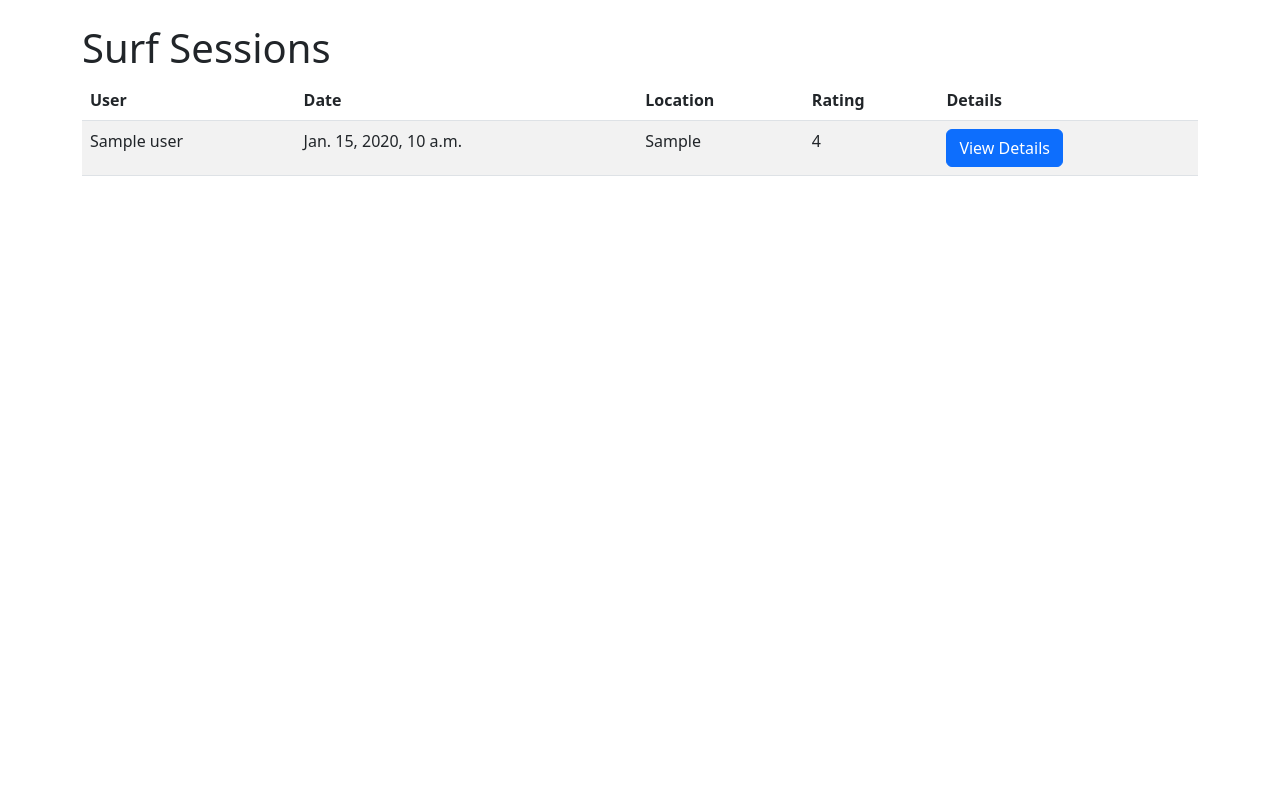
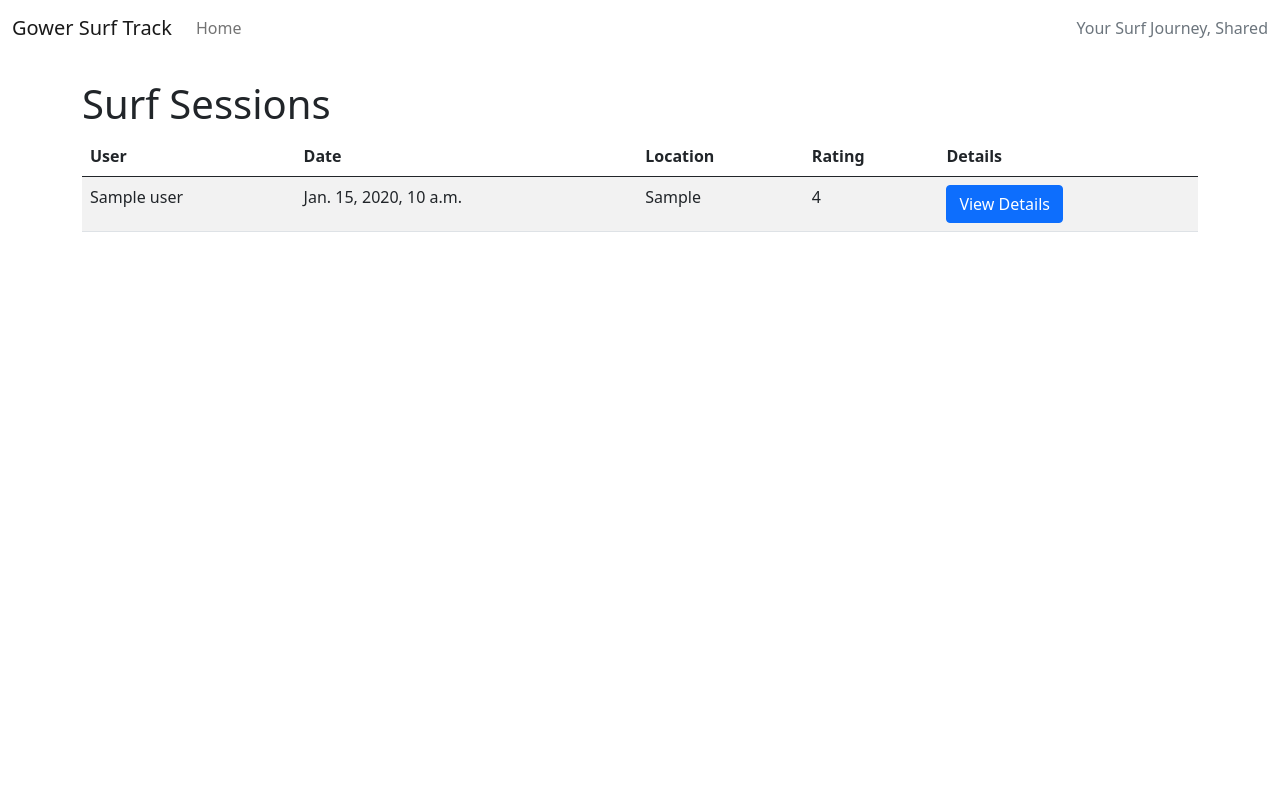
Before and after one commit to elerihulme/surf-track, a Django app: template surf_sessions/templates/surf_sessions/session_list.html in a window 1280 px wide. Run offline with Django 5.2, Linux system fonts and the light colour scheme; the template is opened without the code that fills it: most values are stand-ins (such as "Sample title", 1, 10 or a date in 2020).

Commit message:
create base template

```diff
--- a/surf_sessions/admin.py
+++ b/surf_sessions/admin.py
@@ -6,7 +6,7 @@
 @admin.register(Session)
 class SessionAdmin(SummernoteModelAdmin):
 
-    list_display = ('user', 'date', 'get_location_display')
+    list_display = ('user', 'date', 'time', 'location')
     search_fields = ['user__username']
     list_filter = ('date', 'location')
     summernote_fields = ('notes',)
--- a/surf_sessions/templates/surf_sessions/session_list.html
+++ b/surf_sessions/templates/surf_sessions/session_list.html
@@ -1,14 +1,7 @@
-<!DOCTYPE html>
-<html lang="en">
+{% extends "base.html" %}
 
-<head>
-    <meta charset="UTF-8">
-    <meta name="viewport" content="width=device-width, initial-scale=1.0">
-    <title>Surf Sessions</title>
-    <link rel="stylesheet" href="https://cdn.jsdelivr.net/npm/bootstrap@5.3.0/dist/css/bootstrap.min.css">
-</head>
+{% block content %}
 
-<body>
 <div class="container mt-4">
     <h1>Surf Sessions</h1>
     <table class="table table-striped">
@@ -68,7 +61,4 @@
     {% endfor %}
 </div>
 
-    <script src="https://cdn.jsdelivr.net/npm/bootstrap@5.3.0/dist/js/bootstrap.bundle.min.js"></script>
-</body>
-
-</html>
+{% endblock %}
--- a/surf_sessions/views.py
+++ b/surf_sessions/views.py
@@ -6,3 +6,4 @@
 class SessionList(generic.ListView):
     queryset = Session.objects.all()
     template_name = "session_list.html"
+    paginate_by = 10
--- a/surf_track/settings.py
+++ b/surf_track/settings.py
@@ -18,6 +18,7 @@
 
 # Build paths inside the project like this: BASE_DIR / 'subdir'.
 BASE_DIR = Path(__file__).resolve().parent.parent
+TEMPLATES_DIR = os.path.join(BASE_DIR, 'templates')
 
 
 # Quick-start development settings - unsuitable for production
@@ -60,7 +61,7 @@
 TEMPLATES = [
     {
         'BACKEND': 'django.template.backends.django.DjangoTemplates',
-        'DIRS': [],
+        'DIRS': [TEMPLATES_DIR],
         'APP_DIRS': True,
         'OPTIONS': {
             'context_processors': [
--- /dev/null
+++ b/templates/base.html
@@ -0,0 +1,72 @@
+{% url 'home' as home_url %}
+
+<!DOCTYPE html>
+<html class="h-100" lang="en">
+
+<head>
+    <title>Gower Surf Track</title>
+    <meta name="viewport" content="width=device-width, initial-scale=1" />
+
+    <!-- Google Fonts CSS -->
+    <link rel="preconnect" href="https://fonts.gstatic.com">
+    <link href="https://fonts.googleapis.com/css2?family=Roboto:wght@300&display=swap" rel="stylesheet">
+    <link href="https://fonts.googleapis.com/css2?family=Lato:wght@300;700&display=swap" rel="stylesheet">
+
+    <!-- Font Awesome CSS -->
+    <link rel="stylesheet" href="https://cdnjs.cloudflare.com/ajax/libs/font-awesome/5.15.3/css/all.min.css">
+
+    <!-- Bootstrap CSS -->
+    <link href="https://cdn.jsdelivr.net/npm/bootstrap@5.0.1/dist/css/bootstrap.min.css" rel="stylesheet"
+        integrity="sha384-+0n0xVW2eSR5OomGNYDnhzAbDsOXxcvSN1TPprVMTNDbiYZCxYbOOl7+AMvyTG2x" crossorigin="anonymous">
+
+</head>
+
+<body class="d-flex flex-column h-100 main-bg">
+
+    <!-- Navigation -->
+    <nav class="navbar navbar-expand-lg navbar-light bg-white">
+        <div class="container-fluid">
+            <a class="navbar-brand" href="{% url 'home' %}">Gower Surf Track</a>
+            <button class="navbar-toggler" type="button" data-bs-toggle="collapse" data-bs-target="#navbarText"
+                aria-controls="navbarText" aria-expanded="false" aria-label="Toggle navigation">
+                <span class="navbar-toggler-icon"></span>
+            </button>
+            <div class="collapse navbar-collapse" id="navbarText">
+                <ul class="navbar-nav me-auto mb-2 mb-lg-0">
+                    <li class="nav-item">
+                        <a class="nav-link {% if request.path == home_url %}active{% endif %}" aria-current="page"
+                            href="#">Home</a>
+                    </li>
+
+                </ul>
+                <span class="navbar-text text-muted">
+                    Your Surf Journey, Shared
+                </span>
+            </div>
+        </div>
+    </nav>
+
+    <main class="flex-shrink-0 main-bg">
+
+        {% block content %}
+        <!-- Content Goes here -->
+        {% endblock content %}
+
+    </main>
+
+    <!-- Footer -->
+    <footer class="footer mt-auto py-3 dark-bg">
+        <p class="m-0 text-center text-white">Gower Surf Track</p>
+        <p class="m-0 text-center text-white">Follow us: <i class="fab fa-facebook-square ms-3"></i>
+            <i class="fab fa-twitter-square ms-3"></i>
+            <i class="fab fa-instagram-square ms-3"></i>
+            <i class="fab fa-youtube-square ms-3"></i>
+        </p>
+    </footer>
+
+    <script src="https://cdn.jsdelivr.net/npm/bootstrap@5.0.1/dist/js/bootstrap.bundle.min.js"
+        integrity="sha384-gtEjrD/SeCtmISkJkNUaaKMoLD0//ElJ19smozuHV6z3Iehds+3Ulb9Bn9Plx0x4" crossorigin="anonymous">
+    </script>
+</body>
+
+</html>
```
Also changed, not shown: 1 other file. Lines whose indentation alone changed are shown as unchanged.
